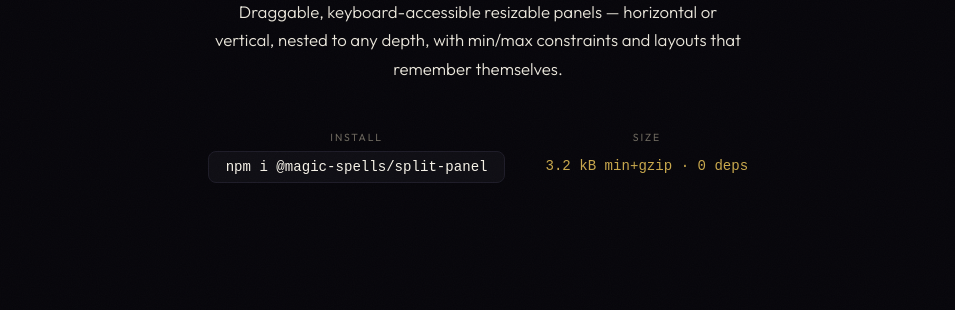
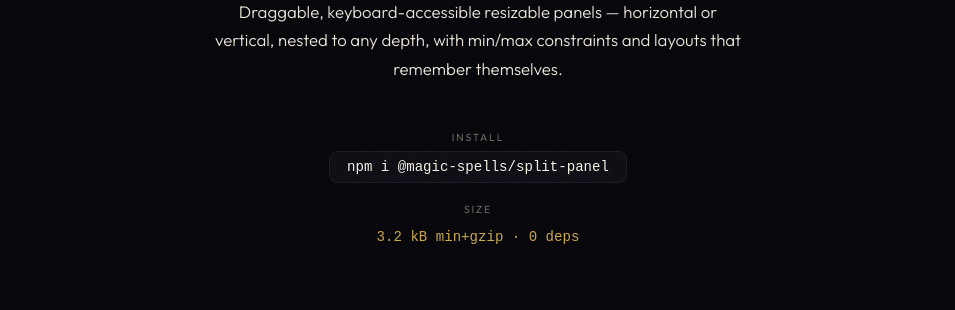
Before and after one commit to magic-spells/split-panel, a website built with Vite: page demo/index.html in a window 1280 px wide. Shown: the part 309-619 px from the top of the page, without its empty margins (162-1117 px from the left). Built offline with nearby package versions, Linux system fonts and the light colour scheme.

Commit message:
Update index.html

```diff
--- a/demo/index.html
+++ b/demo/index.html
@@ -142,9 +142,9 @@
 			/* ---- Install specs ---- */
 			.install-specs {
 				display: flex;
-				justify-content: center;
-				gap: 2.5rem;
-				flex-wrap: wrap;
+				flex-direction: column;
+				align-items: center;
+				gap: 1.25rem;
 				margin: 3rem auto 0;
 				max-width: 680px;
 			}
```
